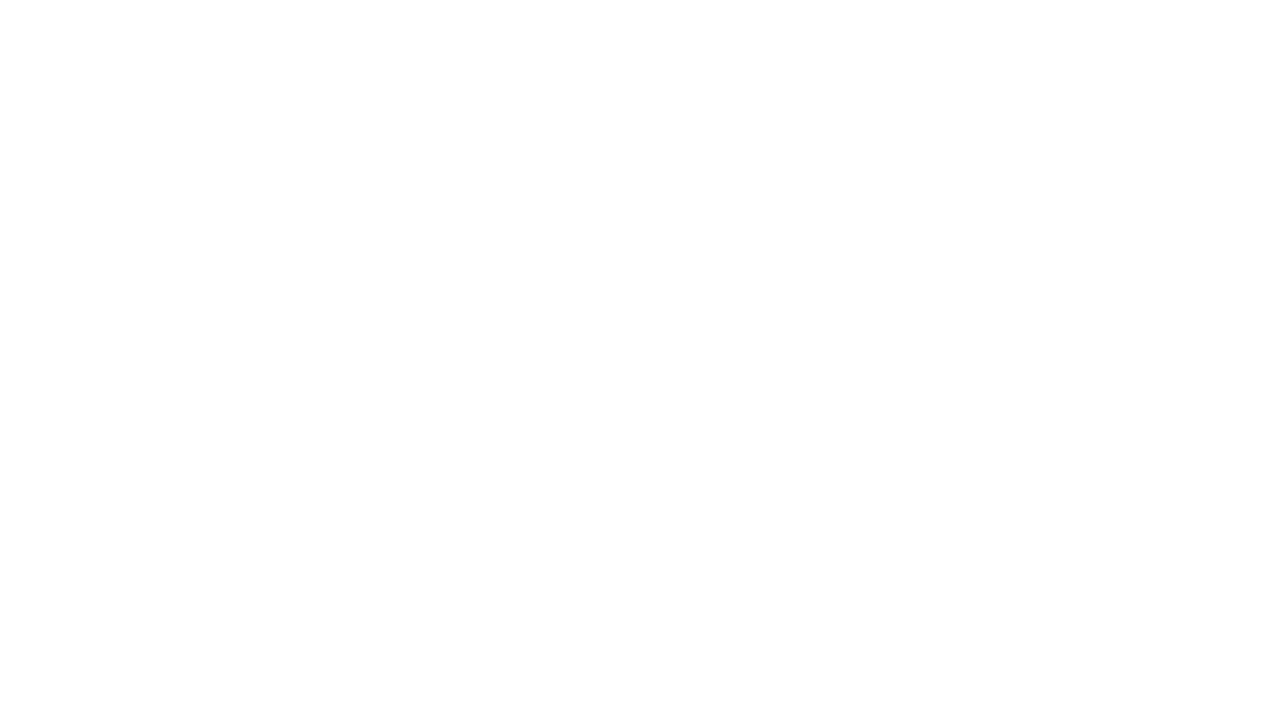
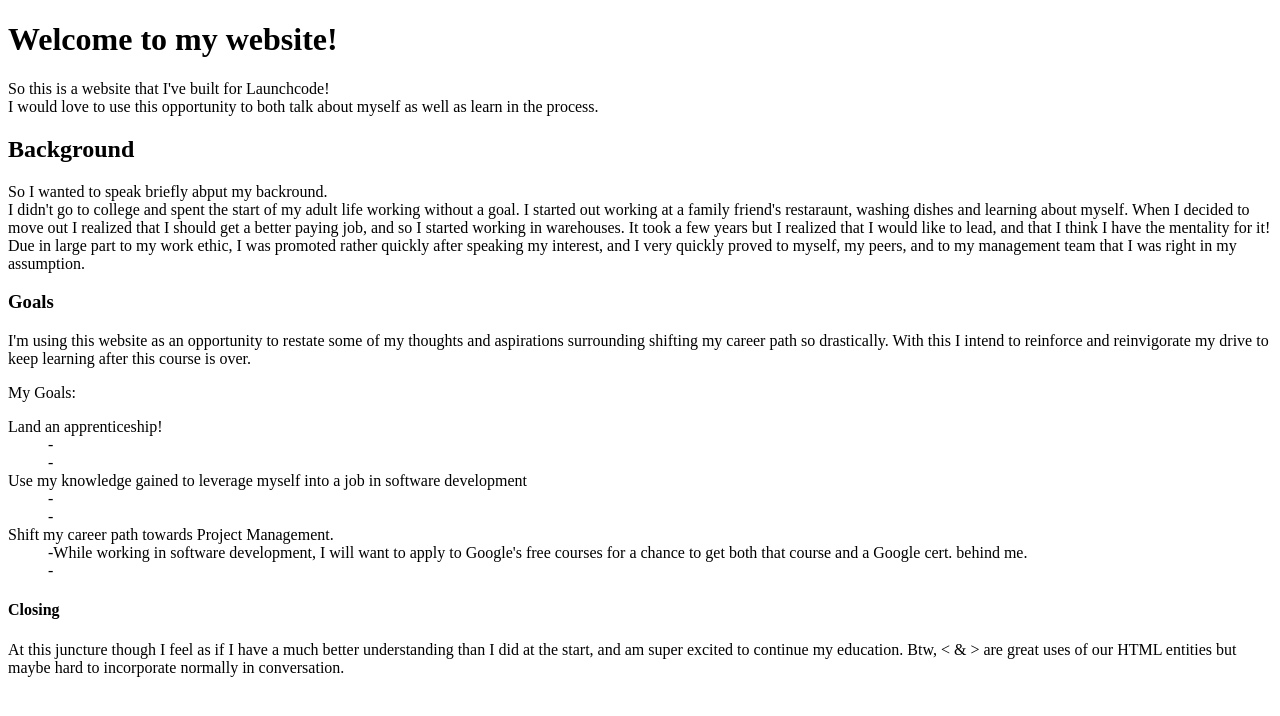
Before and after one commit to Zepheroph/js-assignment-4-html-me-something-Zepheroph, a website: page index.html in a window 1280 px wide. Drawn offline with Linux system fonts and the light colour scheme.

Commit message:
Update index.html

```diff
--- a/index.html
+++ b/index.html
@@ -1,8 +1,37 @@
 <!DOCTYPE html>
 <html>
    <head>
-   </head>
+      <title>Page Title.</title>
+    </head>
    <body>
+      <h1> Welcome to my website!</h1>
+         <p> So this is a website that I've built for Launchcode!
+            <br> I would love to use this opportunity to both talk about myself as well as learn in the process.</p>
+      <h2>Background</h2>
+      <p>So I wanted to speak briefly abput my backround.
+         <br>
+      I didn't go to college and spent the start of my adult life working without a goal. I started out working at a family friend's restaraunt, washing dishes and learning about myself. When I decided to move out I realized that I should get a better paying job, and so I started working in warehouses. It took a few years but I realized that I would like to lead, and that I think I have the mentality for it! Due in large part to my work ethic, I was promoted rather quickly after speaking my interest, and I very quickly proved to myself, my peers, and to my management team that I was right in my assumption.
+      </p>
+      <h3>Goals</h3>
+      <p></p>I'm using this website as an opportunity to restate some of my thoughts and aspirations surrounding shifting my career path so drastically. With this I intend to reinforce and reinvigorate my drive to keep learning after this course is over.
+      <dl>My Goals:</dl>
+         <dt>Land an apprenticeship!</dt>
+            <dd>-</dd>
+            <dd>-</dd>
+         <dt>Use my knowledge gained to leverage myself into a job in software development</dt>
+            <dd>-</dd>
+            <dd>-</dd>
+         <dt>Shift my career path towards Project Management.</dt>
+            <dd>-While working in software development, I will want to apply to Google's free courses for a chance to get both that course and a Google cert. behind me.</dd>
+            <dd>-</dd>
+      <h4>Closing</h4>
+      <p>At this juncture though I feel as if I have a much better understanding than I did at the start, and am super excited to continue my education.
+
+        Btw, &lt &amp &gt are great uses of our HTML entities but maybe hard to incorporate normally in conversation.
+      </p>
+      <h5></h5>
+      <p></p>
       <!-- Write your HTML in this file! -->
    </body>
+
 </html>
```
